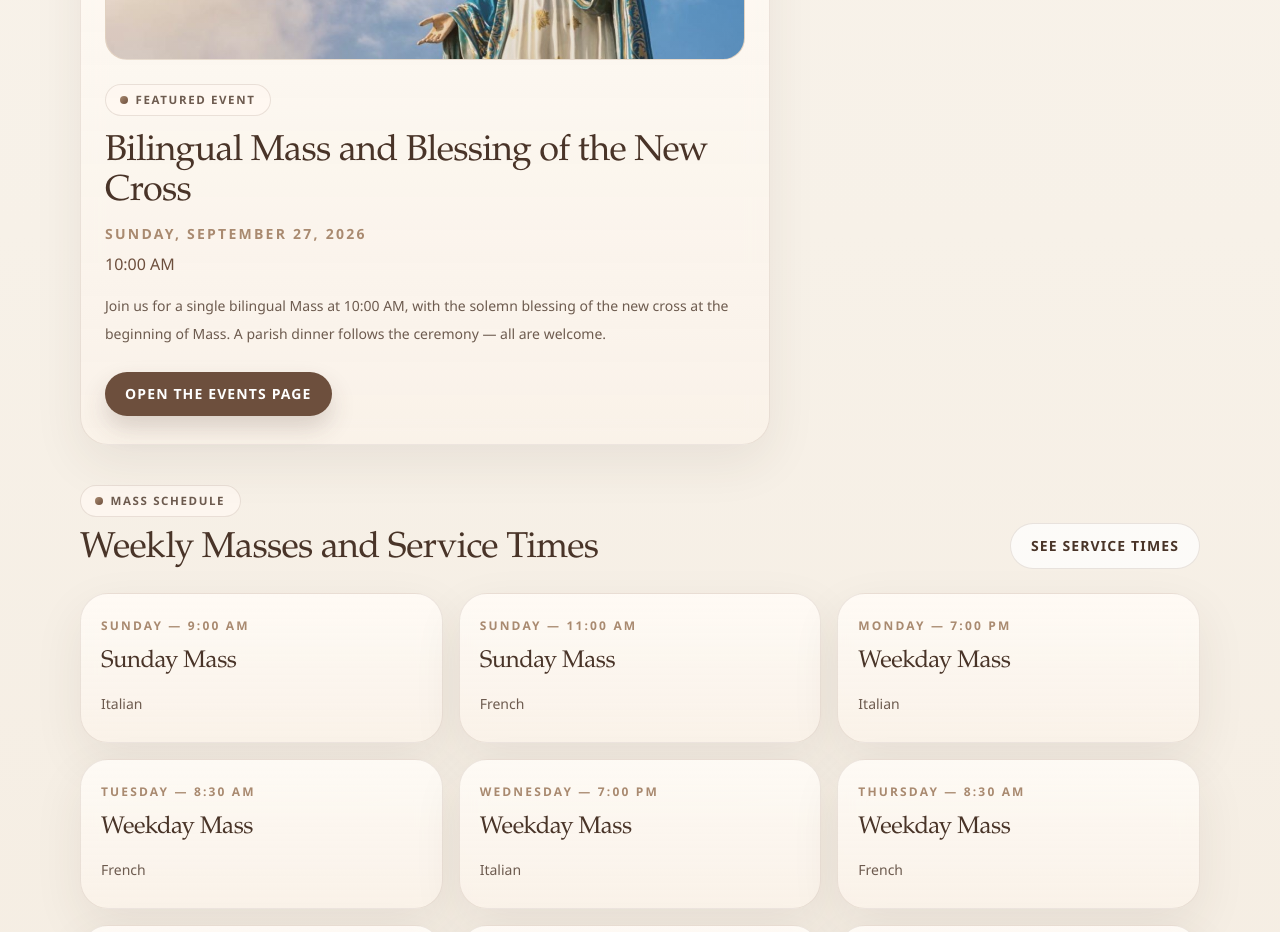
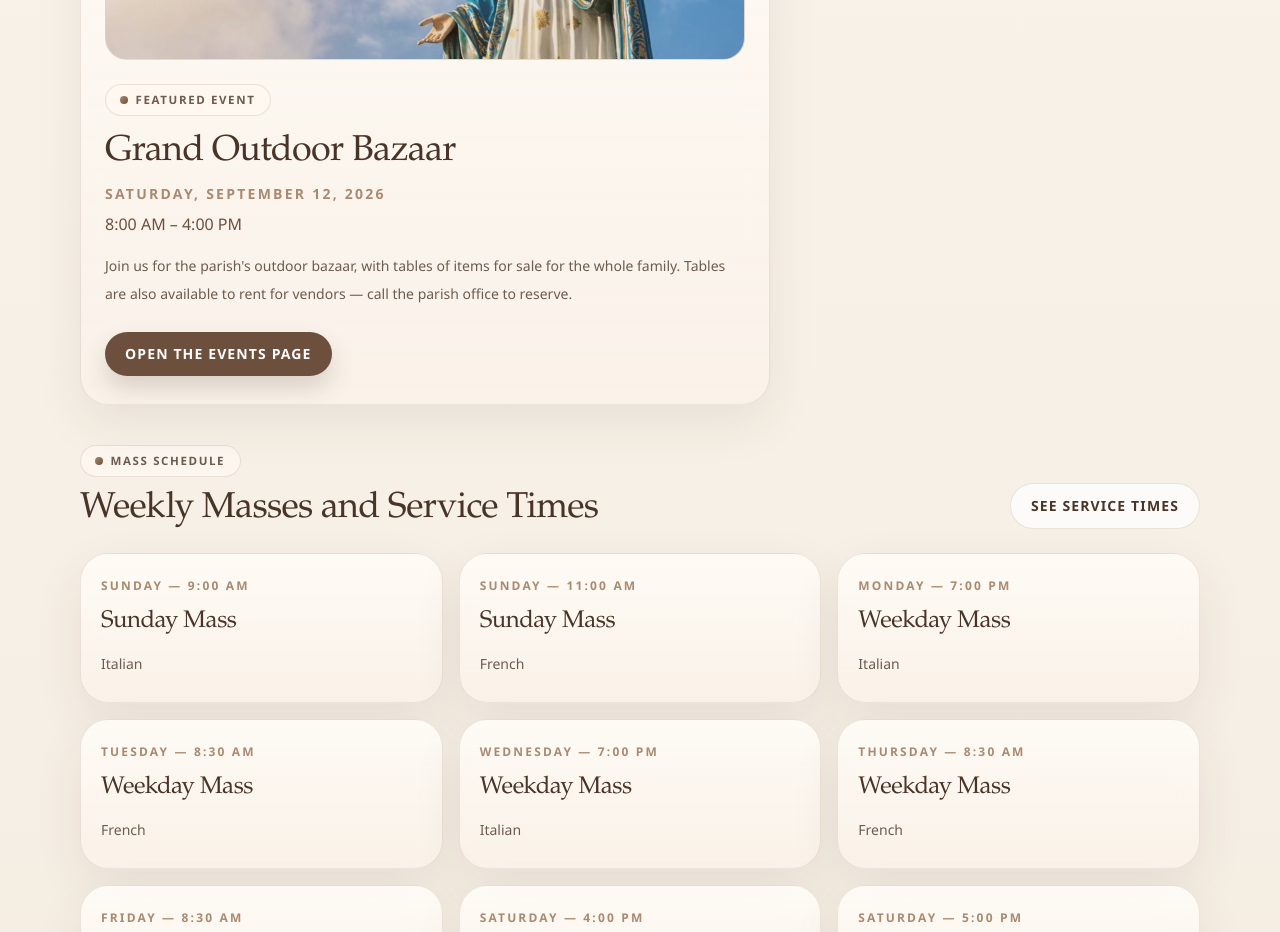
Before and after one commit to AlexVaal/sainte-angele-website, a Next.js app: page /en in a window 1280 px wide. Shown: the part 2240-3172 px from the top of the page. Built offline with nearby package versions, Linux system fonts and the light colour scheme.

Commit message:
Add Grand Bazar event (Sept 12) and update featured event
- Add outdoor parish bazaar (Sat Sept 12, 8am-4pm, rain date Sept 19,
  tables to rent 25$) from the GRAND BAZAR 2026 flyer
- Feature the bazar on the homepage as the soonest upcoming
  single-day event

```diff
--- a/content/site-content-it.ts
+++ b/content/site-content-it.ts
@@ -124,11 +124,11 @@ export const itContent = {
       description: "",
       featured: {
         eyebrow: "Evento in evidenza",
-        title: "Messa bilingue e benedizione della nuova croce",
-        date: "Domenica 27 settembre 2026",
-        time: "Ore 10:00",
+        title: "Grande bazar all'aperto",
+        date: "Sabato 12 settembre 2026",
+        time: "8:00 – 16:00",
         description:
-          "Unitevi a noi per un'unica Messa bilingue alle 10:00, con la benedizione solenne della nuova croce all'inizio della Messa. Segue un pranzo parrocchiale dopo la cerimonia — tutti sono benvenuti.",
+          "Unitevi a noi per il bazar all'aperto della parrocchia, con tavoli di articoli in vendita per tutta la famiglia. Sono disponibili anche tavoli in affitto per gli espositori — contattare l'ufficio parrocchiale per prenotare.",
         cta: "Apri la pagina degli eventi",
         image: {
           src: "/home/featured-event-mary.jpg",
@@ -425,6 +425,18 @@ export const itContent = {
       ],
     },
     {
+      title: "Grande bazar all'aperto",
+      date: "Sabato 12 settembre 2026",
+      time: "8:00 – 16:00",
+      location: "Église Sainte-Angèle, 5275 Lavoisier, Saint-Léonard",
+      description:
+        "Bazar parrocchiale all'aperto con tavoli di articoli in vendita. Tutti sono benvenuti a venire a curiosare.",
+      notes: [
+        "Data di pioggia: sabato 19 settembre",
+        "Tavoli in affitto per gli espositori: 25$ — chiamare il 514-321-3644 per prenotare",
+      ],
+    },
+    {
       title: "Messa bilingue e benedizione della nuova croce",
       date: "Domenica 27 settembre 2026",
       time: "Ore 10:00",
--- a/content/site-content.ts
+++ b/content/site-content.ts
@@ -128,11 +128,11 @@ export const siteContent = {
         description: "",
         featured: {
           eyebrow: "Featured event",
-          title: "Bilingual Mass and Blessing of the New Cross",
-          date: "Sunday, September 27, 2026",
-          time: "10:00 AM",
+          title: "Grand Outdoor Bazaar",
+          date: "Saturday, September 12, 2026",
+          time: "8:00 AM – 4:00 PM",
           description:
-            "Join us for a single bilingual Mass at 10:00 AM, with the solemn blessing of the new cross at the beginning of Mass. A parish dinner follows the ceremony — all are welcome.",
+            "Join us for the parish's outdoor bazaar, with tables of items for sale for the whole family. Tables are also available to rent for vendors — call the parish office to reserve.",
           cta: "Open the events page",
           image: {
             src: "/home/featured-event-mary.jpg",
@@ -426,6 +426,18 @@ export const siteContent = {
         notes: [
           "Weekday Masses resume Friday, September 25",
           "Sunday Masses remain unchanged: 9:00 AM (Italian) and 11:00 AM (French)",
+        ],
+      },
+      {
+        title: "Grand Outdoor Bazaar",
+        date: "Saturday, September 12, 2026",
+        time: "8:00 AM – 4:00 PM",
+        location: "Église Sainte-Angèle, 5275 Lavoisier, Saint-Léonard",
+        description:
+          "Outdoor parish bazaar with tables of items for sale. Everyone is welcome to come browse and shop.",
+        notes: [
+          "Rain date: Saturday, September 19",
+          "Tables available to rent for vendors: $25 — call 514-321-3644 to reserve",
         ],
       },
       {
@@ -773,11 +785,11 @@ export const siteContent = {
         description: "",
         featured: {
           eyebrow: "Événement vedette",
-          title: "Messe bilingue et bénédiction de la nouvelle croix",
-          date: "Dimanche 27 septembre 2026",
-          time: "10 h",
+          title: "Grand bazar extérieur",
+          date: "Samedi 12 septembre 2026",
+          time: "8 h à 16 h",
           description:
-            "Joignez-vous à nous pour une seule messe bilingue à 10 h, avec la bénédiction solennelle de la nouvelle croix en début de messe. Un dîner paroissial suit la cérémonie — tous sont les bienvenus.",
+            "Joignez-vous à nous pour le bazar extérieur de la paroisse, avec des tables d'articles à vendre pour toute la famille. Des tables sont aussi disponibles à la location pour les exposants — communiquez avec le bureau de la paroisse pour réserver.",
           cta: "Ouvrir la page des événements",
           image: {
             src: "/home/featured-event-mary.jpg",
@@ -1074,6 +1086,18 @@ export const siteContent = {
         ],
       },
       {
+        title: "Grand bazar extérieur",
+        date: "Samedi 12 septembre 2026",
+        time: "8 h à 16 h",
+        location: "Église Sainte-Angèle, 5275 Lavoisier, Saint-Léonard",
+        description:
+          "Bazar extérieur paroissial avec des tables d'articles à vendre. Tous sont bienvenus pour venir magasiner.",
+        notes: [
+          "Date de pluie : samedi 19 septembre",
+          "Tables à louer pour les exposants : 25 $ — composez le 514-321-3644 pour réserver",
+        ],
+      },
+      {
         title: "Messe bilingue et bénédiction de la nouvelle croix",
         date: "Dimanche 27 septembre 2026",
         time: "10 h",
```
